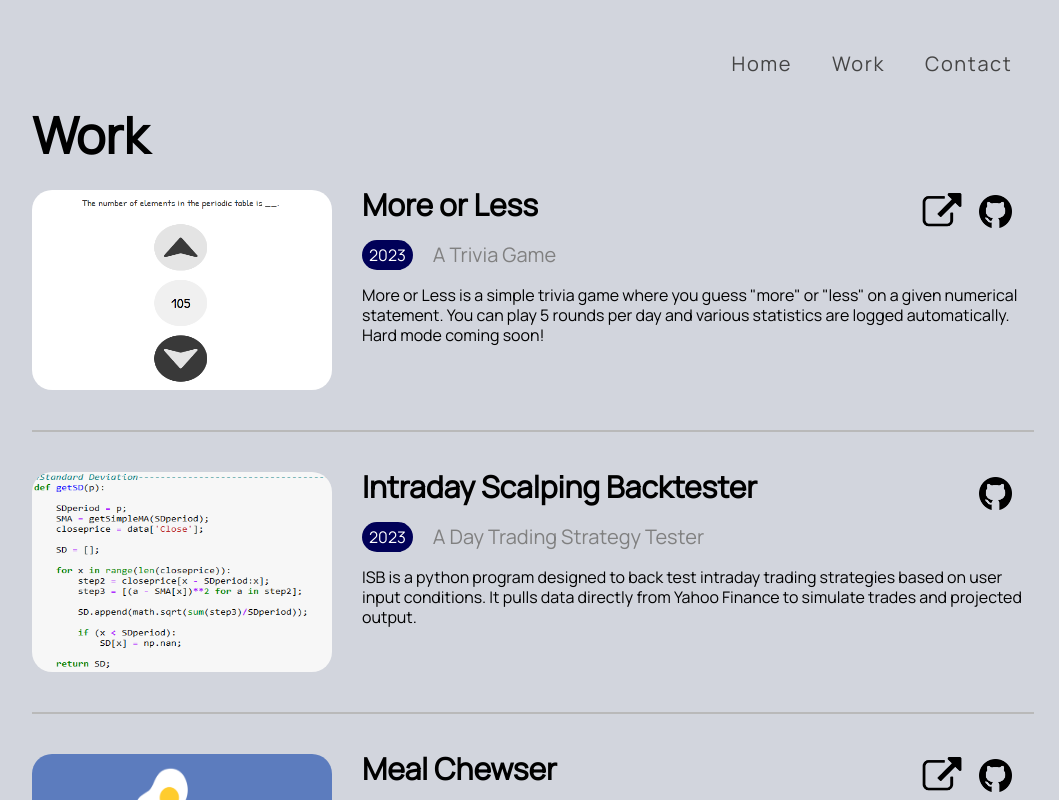
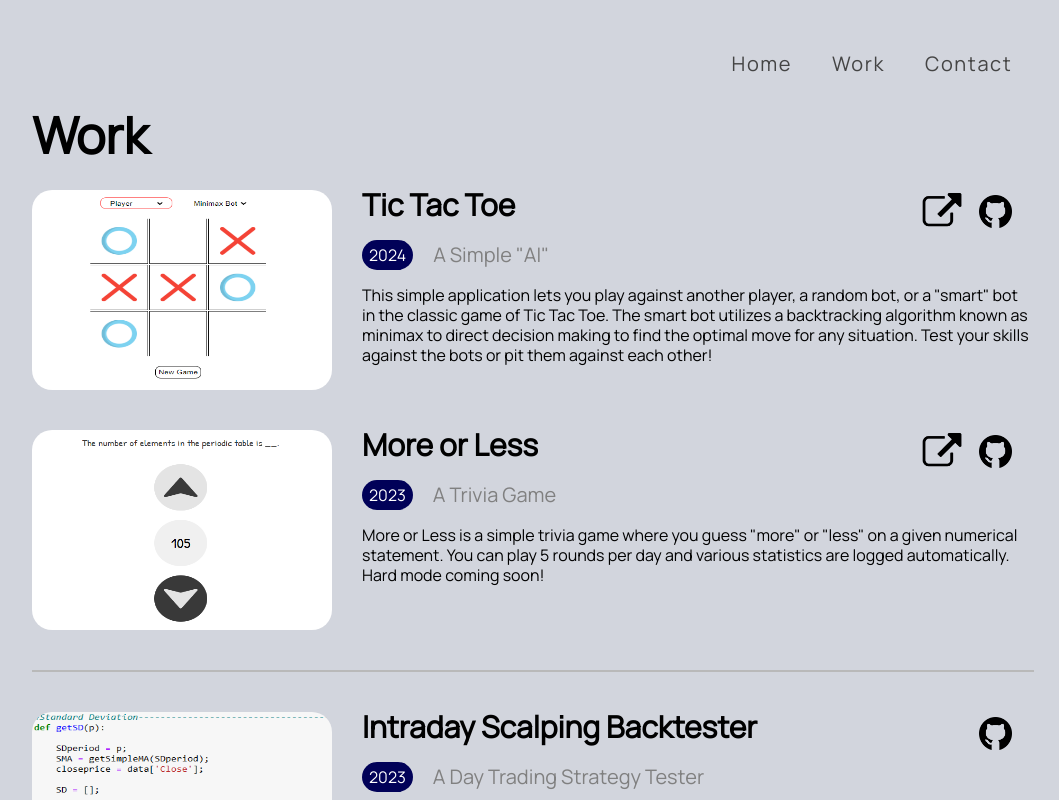
Before and after one commit to DvdHLee/Portfolio1, a React (Create React App) app: page / in a window 1280 px wide. Both pictures are taken after a click on the button "Work". Shown: the top 800 px of the page, without its empty margins (108-1167 px from the left). Built offline with nearby package versions, Linux system fonts and the light colour scheme; no server answers.

Commit message:
added tic tac toe

```diff
--- a/src/Components/Work.js
+++ b/src/Components/Work.js
@@ -7,6 +7,27 @@ const Work = (props) => {
     <div className="work">
       <div className="workbody">
         <p className="worktitle">Work</p>
+        <div className="workentry">
+          <img className="workimg" src="./assets/Icons/tttsnapshot.PNG" alt="tic tac toe snapshot"></img>
+          <div className="content">
+            <p className="workentrytitle">Tic Tac Toe</p>
+            <div className="details">
+              <p className="year">2024</p>
+              <p className="summary">A Simple "AI"</p>
+            </div>
+            <p className="description">
+              This simple application lets you play against another player, a random bot, or a "smart" bot in the classic game of Tic Tac Toe. The
+              smart bot utilizes a backtracking algorithm known as minimax to direct decision making to find the optimal move for any situation. Test
+              your skills against the bots or pit them against each other!
+            </p>
+            <a className="workleftlink" href="https://dvdhlee.github.io/TicTacToe/" title="" target="_blank" rel="noreferrer noopener">
+              <img src="./assets/Icons/link.png" alt="link icon" width="40px" height="40px"></img>
+            </a>
+            <a className="workrightlink" href="https://github.com/DvdHLee/TicTacToe" title="" target="_blank" rel="noreferrer noopener">
+              <img src="./assets/Icons/github.png" alt="github icon" width="33px" height="33px"></img>
+            </a>
+          </div>
+        </div>
         <div className="workentry">
           <img className="workimg" src="./assets/Icons/moreorlesssnapshot.PNG" alt="more or less snapshot"></img>
           <div className="content">
```
Also changed, not shown: public/assets/Icons/tttsnapshot.PNG (added).
